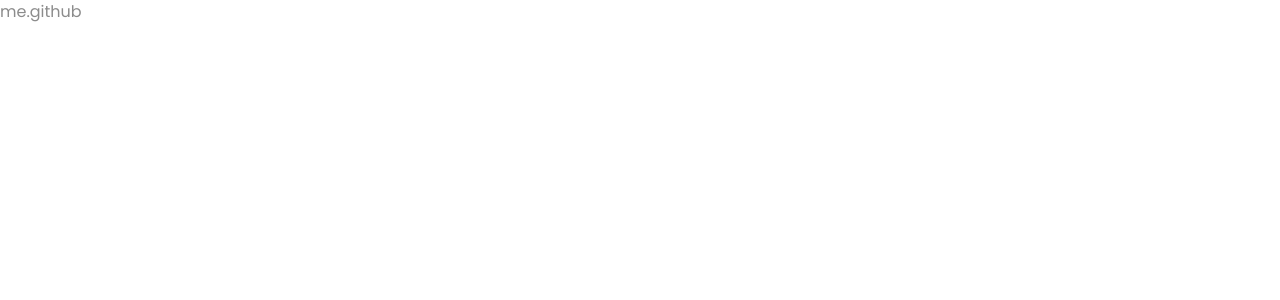
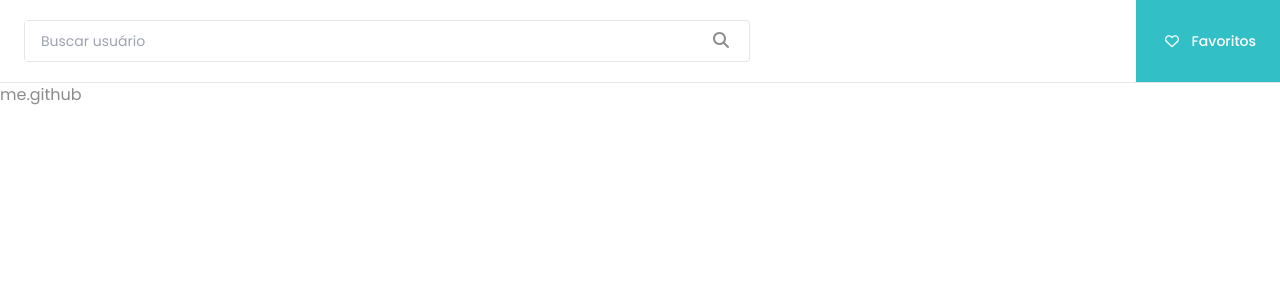
Before and after one commit to avilyre/me.github, a Next.js app: page / in a window 1280 px wide. Shown: the top 300 px of the page. Built offline with nearby package versions, Linux system fonts and the light colour scheme.

Commit message:
feat: add navbar component

```diff
--- a/package.json
+++ b/package.json
@@ -13,6 +13,10 @@
     "test:watch": "vitest --watch"
   },
   "dependencies": {
+    "@fortawesome/fontawesome-svg-core": "^6.6.0",
+    "@fortawesome/free-regular-svg-icons": "^6.6.0",
+    "@fortawesome/free-solid-svg-icons": "^6.6.0",
+    "@fortawesome/react-fontawesome": "^0.2.2",
     "next": "14.2.5",
     "react": "^18",
     "react-dom": "^18"
--- a/src/app/layout.tsx
+++ b/src/app/layout.tsx
@@ -4,6 +4,7 @@ import type { Metadata } from "next";
 import { Poppins } from "next/font/google";
 
 import { RootLayoutProps } from "@/@types/root-layout";
+import { Navbar } from "@/components/navbar";
 import { generateSEO } from "@/utils/generate-seo";
 
 const poppins = Poppins({ subsets: ["latin"], weight: ["400", "500", "600"] });
@@ -16,6 +17,7 @@ export default function RootLayout(props: RootLayoutProps) {
   return (
     <html lang="pt-BR">
       <body className={`bg-white text-placeholder ${poppins.className}`}>
+        <Navbar />
         {children}
       </body>
     </html>
--- /dev/null
+++ b/src/components/navbar/components/search-form.tsx
@@ -0,0 +1,30 @@
+"use client";
+
+import { faMagnifyingGlass } from "@fortawesome/free-solid-svg-icons";
+import { FontAwesomeIcon } from "@fortawesome/react-fontawesome";
+import { FormEvent, useState } from "react";
+
+export const SearchForm = () => {
+  const [search, setSearch] = useState("");
+
+  const handleSearch = (event: FormEvent) => {
+    event.preventDefault();
+    console.log(search);
+  };
+
+  return (
+    <form className="px-6 py-5" onSubmit={handleSearch}>
+      <label className="flex items-center rounded border border-border-line">
+        <input
+          type="search"
+          placeholder="Buscar usuário"
+          className="px-4 py-[10px] text-sm md:min-w-[668px]"
+          onChange={event => setSearch(event.target.value)}
+        />
+        <button type="submit" className="px-4">
+          <FontAwesomeIcon className="w-6" icon={faMagnifyingGlass} />
+        </button>
+      </label>
+    </form>
+  );
+};
--- /dev/null
+++ b/src/components/navbar/index.tsx
@@ -0,0 +1,19 @@
+import { faHeart } from "@fortawesome/free-regular-svg-icons";
+import { FontAwesomeIcon } from "@fortawesome/react-fontawesome";
+
+import { SearchForm } from "./components/search-form";
+
+export const Navbar = () => {
+  return (
+    <nav className="flex items-stretch justify-between border-b border-border-line bg-white">
+      <SearchForm />
+      <a
+        className="flex items-center gap-2 bg-primary px-6 py-[29.37px] text-sm font-medium text-white transition-all hover:brightness-90 hover:filter"
+        href="#"
+      >
+        <FontAwesomeIcon className="w-6" icon={faHeart} />
+        Favoritos
+      </a>
+    </nav>
+  );
+};
```
Also changed, not shown: 2 other files (tests, documents, lock files or other folders).
